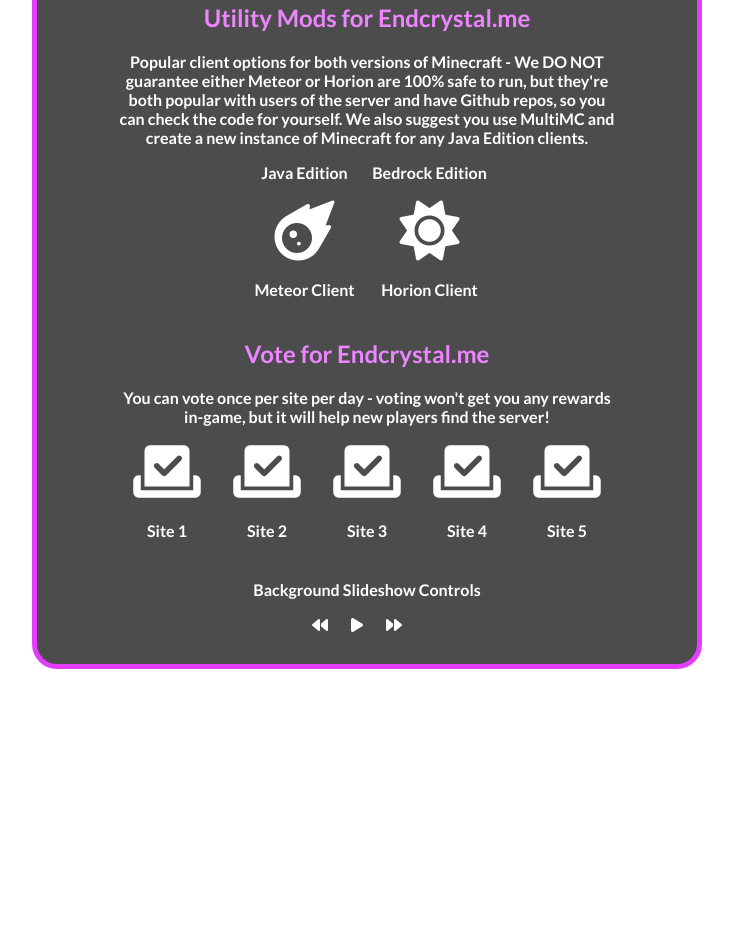
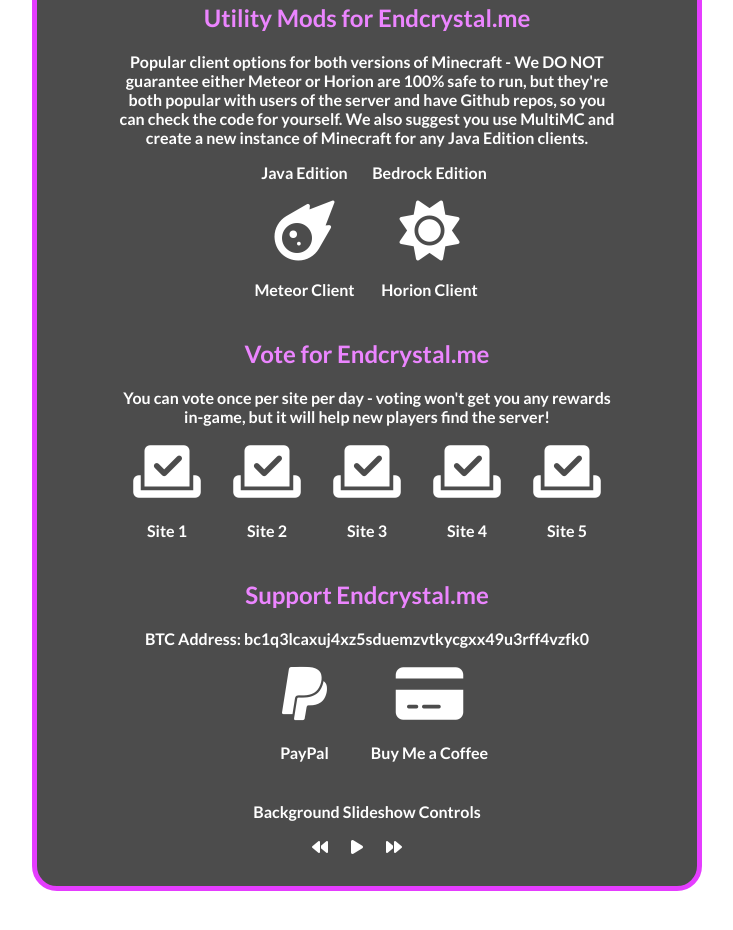
Before and after one commit to StormSplurge/EndcrystalWebsite, a plain HTML site: page New ECME Site Version 1/index.html in a window 1280 px wide. Shown: the part 934-1864 px from the top of the page, without its empty margins (273-1006 px from the left). Before the commit the page ends 1660 px from the top, so only its background shows below. Drawn offline with Linux system fonts and the light colour scheme; no server answers.

Commit message:
Added donation links

```diff
--- a/New ECME Site Version 1/index.html
+++ b/New ECME Site Version 1/index.html
@@ -28,31 +28,31 @@
 			</br>
 			<main>
 				<section id="about">
-			IP: <a id="server__ip">endcrystal.me</a><i class="fa fa-clipboard" id="clipboard"></i><br/>
-            Java: <span class="highlighted">1.12</span> to <span class="highlighted">1.19</span><br/>
-			Bedrock: <span class="highlighted">1.17</span> to <span class="highlighted">1.19</span><br/>
+					IP: <a id="server__ip">endcrystal.me</a><i class="fa fa-clipboard" id="clipboard"></i><br />
+					Java: <span class="highlighted">1.12</span> to <span class="highlighted">1.19</span><br />
+					Bedrock: <span class="highlighted">1.17</span> to <span class="highlighted">1.19</span><br />
 				</section>
 				<section id="links">
 					<div style="margin: auto;">
 						<div style="margin: 0 auto; display:flex;">
 							<div style="flex-grow: 1;">
 								<a href="https://discord.gg/AUskmthYQA" target="_blank" rel="noopener">
-								<i class="fab fa-discord icon"></i><br/>
-								<br/>
+									<i class="fab fa-discord icon"></i><br />
+									<br />
 									<span>Discord</span>
 								</a>
 							</div>
 							<div style="flex-grow: 1;">
 								<a href="https://www.reddit.com/r/endcrystalme/" target="_blank" rel="noopener">
-								<i class="fab fa-reddit icon"></i><br/>
-								<br/>
+									<i class="fab fa-reddit icon"></i><br />
+									<br />
 									<span>Reddit</span>
 								</a>
 							</div>
 							<div style="flex-grow: 1;">
 								<a href="mailto:admin@endcrystal.me" target="_blank" rel="noopener">
-								<i class="fas fa-at icon"></i><br/>
-								<br/>
+									<i class="fas fa-at icon"></i><br />
+									<br />
 									<span>E-mail</span>
 								</a>
 							</div>
@@ -76,8 +76,8 @@
 								<a href="https://meteorclient.com/" target="_blank" rel="noopener">
 									<span>Java Edition</span></br>
 									</br>
-								<i class="fa-solid fa-meteor icon"></i><br/>
-								<br/>
+									<i class="fa-solid fa-meteor icon"></i><br />
+									<br />
 									<span>Meteor Client</span>
 								</a>
 							</div>
@@ -86,8 +86,8 @@
 									<span>Bedrock Edition</span></br>
 									</br>
 									<i class="fa-solid fa-sun icon"></i>
-								<br/>
-								<br/>
+									<br />
+									<br />
 									<span>Horion Client</span>
 								</a>
 							</div>
@@ -95,48 +95,70 @@
 				</section>
 				<section id="vote">
 					<h2>Vote for Endcrystal.me</h2>
-				<p>You can vote once per site per day - voting won't get you any rewards in-game, but it will help new players find the server!<p/>
+					<p>You can vote once per site per day - voting won't get you any rewards in-game, but it will help new players find the server!<p />
 					<div style="margin: auto;">
 						<div style="margin: 0 auto; display:flex;">
 							<div style="flex-grow: 1;">
 								<a href="https://www.planetminecraft.com/server/endcrystal-me/vote/" target="_blank" rel="noopener">
-								<i class="fa-solid fa-check-to-slot icon"></i><br/>
-								<br/>
+									<i class="fa-solid fa-check-to-slot icon"></i><br />
+									<br />
 									<span>Site 1</span>
 								</a>
 							</div>
 							<div style="flex-grow: 1;">
 								<a href="https://minecraft-mp.com/server/261209/vote/" target="_blank" rel="noopener">
-								<i class="fa-solid fa-check-to-slot icon"></i><br/>
-								<br/>
+									<i class="fa-solid fa-check-to-slot icon"></i><br />
+									<br />
 									<span>Site 2</span>
 								</a>
 							</div>
 							<div style="flex-grow: 1;">
 								<a href="https://minecraft-server-list.com/server/463042/vote/" target="_blank" rel="noopener">
-								<i class="fa-solid fa-check-to-slot icon"></i><br/>
-								<br/>
+									<i class="fa-solid fa-check-to-slot icon"></i><br />
+									<br />
 									<span>Site 3</span>
 								</a>
 							</div>
 
 							<div style="flex-grow: 1;">
 								<a href="https://topminecraftservers.org/vote/12692" target="_blank" rel="noopener">
-								<i class="fa-solid fa-check-to-slot icon"></i><br/>
-								<br/>
+									<i class="fa-solid fa-check-to-slot icon"></i><br />
+									<br />
 									<span>Site 4</span>
 								</a>
 							</div>
 
 							<div style="flex-grow: 1;">
 								<a href="https://minecraftservers.org/vote/588366" target="_blank" rel="noopener">
-								<i class="fa-solid fa-check-to-slot icon"></i><br/>
-								<br/>
+									<i class="fa-solid fa-check-to-slot icon"></i><br />
+									<br />
 									<span>Site 5</span>
 								</a>
 							</div>
 						</div>
 				</section>
+				<section id="donate">
+					<h2>Support Endcrystal.me</h2>
+					<p>BTC Address: bc1q3lcaxuj4xz5sduemzvtkycgxx49u3rff4vzfk0<p />
+					<div style="margin: auto;">
+						<div style="margin: 0 auto; display:flex;">
+							<div style="flex-grow: 1;">
+								<a href="https://paypal.me/endcrystal" target="_blank" rel="noopener">
+									<i class="fa-brands fa-paypal icon"></i><br />
+									<br />
+									<span>PayPal</span>
+								</a>
+							</div>
+							<div style="flex-grow: 1;">
+								<a href="https://www.buymeacoffee.com/endcrystalme" target="_blank" rel="noopener">
+									<i class="fa-solid fa-credit-card icon"></i><br />
+									<br />
+									<span>Buy Me a Coffee</span>
+								</a>
+							</div>
+						</div>
+				</section>
+
 				<p>Background Slideshow Controls</p>
 				<nav>
 					<ul>
--- a/New ECME Site Version 1/style.css
+++ b/New ECME Site Version 1/style.css
@@ -131,4 +131,8 @@ h2 {
 	color: rgb(236, 133, 255);
 }
 
+#donate div{
+	width: 250px;
+}
+
 h1, h2
```
Lines whose indentation alone changed are shown as unchanged.
